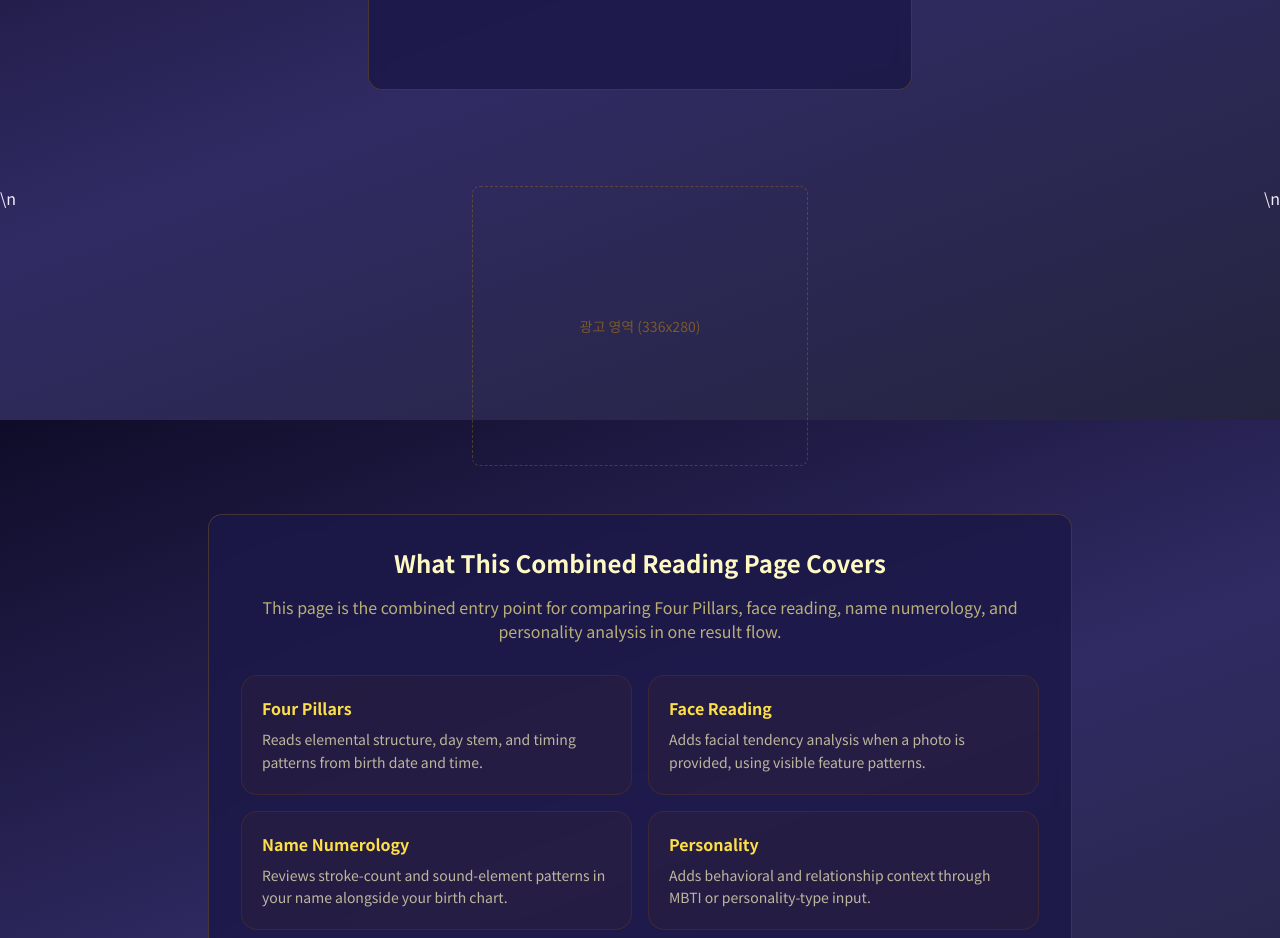
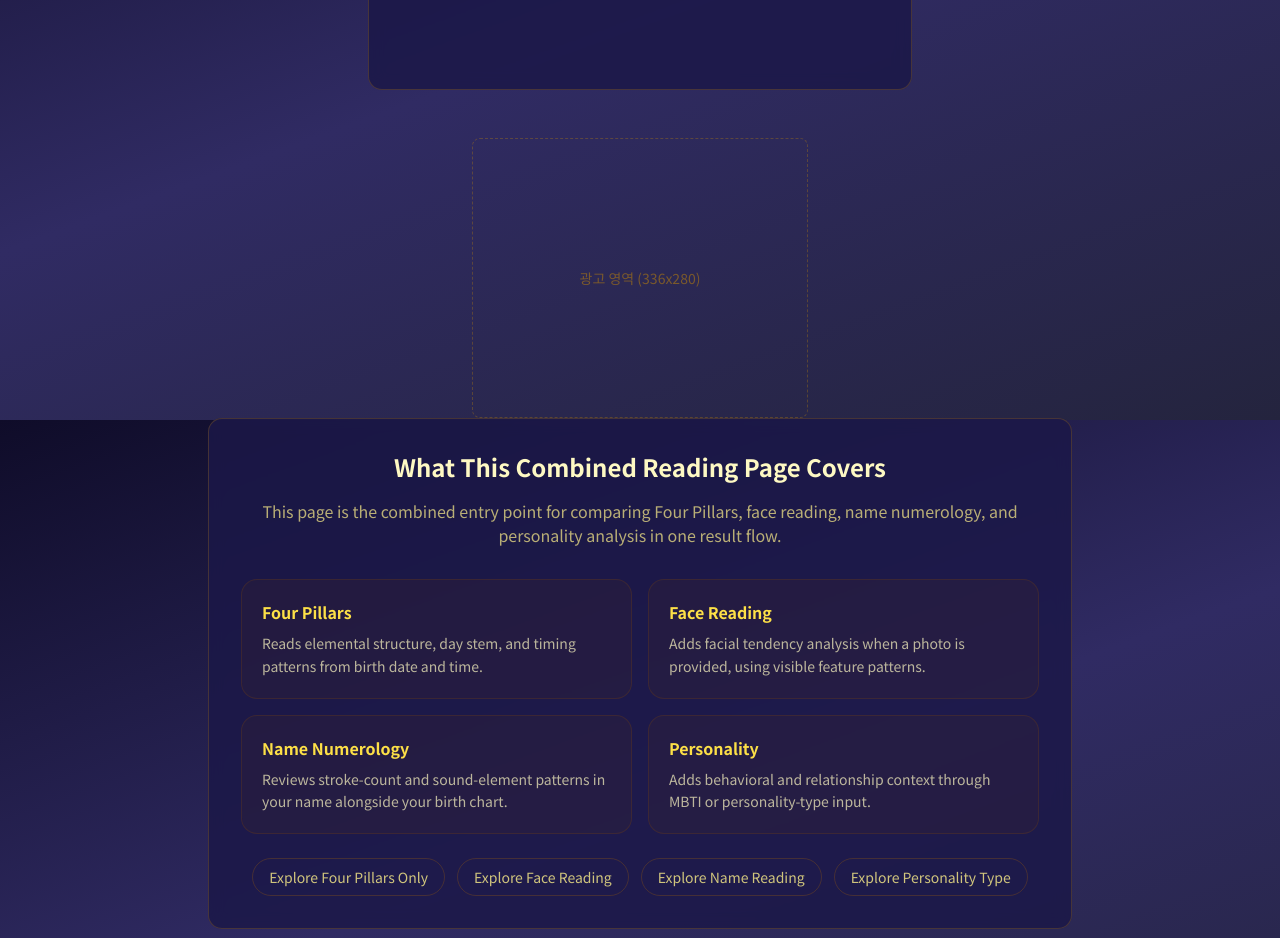
Before and after one commit to hajjanggun-cyber/sazupalza, a Next.js app: page /en/combined in a window 1280 px wide. Shown: the part 1180-2118 px from the top of the page. Built offline with nearby package versions, Linux system fonts and the light colour scheme.

Commit message:
fix: restore input page bottom ads to main state to remove invalid \n and out-of-scope wrappers

```diff
--- a/app/[locale]/combined/page.tsx
+++ b/app/[locale]/combined/page.tsx
@@ -215,7 +215,7 @@ export default async function CombinedPage({ params: { locale } }: Props) {
             </div>
           </section>
 
-          <div className="flex justify-center w-full my-12">\n                    <AdSense slot="0987654321" format="rectangle" />\n                </div>
+          <AdSense slot="0987654321" format="rectangle" />
 
           <section className="max-w-4xl mx-auto px-4 pb-12">
             <div className="card-dark p-6 md:p-8">
--- a/app/[locale]/gwansang-analysis/page.tsx
+++ b/app/[locale]/gwansang-analysis/page.tsx
@@ -173,7 +173,7 @@ export default async function GwansangAnalysisPage({ params: { locale } }: Props
                     </div>
                 </section>
 
-                <div className="flex justify-center w-full my-12">\n                    <AdSense slot="0987654321" format="rectangle" />\n                </div>
+                <AdSense slot="0987654321" format="rectangle" />
 
                 {/* 통합 분석 유도 배너 */}
                 <section className="max-w-3xl mx-auto px-4 pb-12">
--- a/app/[locale]/saju-analysis/page.tsx
+++ b/app/[locale]/saju-analysis/page.tsx
@@ -176,7 +176,7 @@ export default async function SajuAnalysisPage({ params: { locale } }: Props) {
                     </div>
                 </section>
 
-                <div className="flex justify-center w-full my-12">\n                    <AdSense slot="0987654321" format="rectangle" />\n                </div>
+                <AdSense slot="0987654321" format="rectangle" />
 
                 {/* 통합 분석 유도 배너 */}
                 <section className="max-w-3xl mx-auto px-4 pb-12">
--- a/app/[locale]/seongmyeong-analysis/page.tsx
+++ b/app/[locale]/seongmyeong-analysis/page.tsx
@@ -177,7 +177,7 @@ export default async function SeongmyeongAnalysisPage({ params: { locale } }: Pr
                     </div>
                 </section>
 
-                <div className="flex justify-center w-full my-12">\n                    <AdSense slot="0987654321" format="rectangle" />\n                </div>
+                <AdSense slot="0987654321" format="rectangle" />
 
                 {/* 통합 분석 유도 배너 */}
                 <section className="max-w-3xl mx-auto px-4 pb-12">
```
